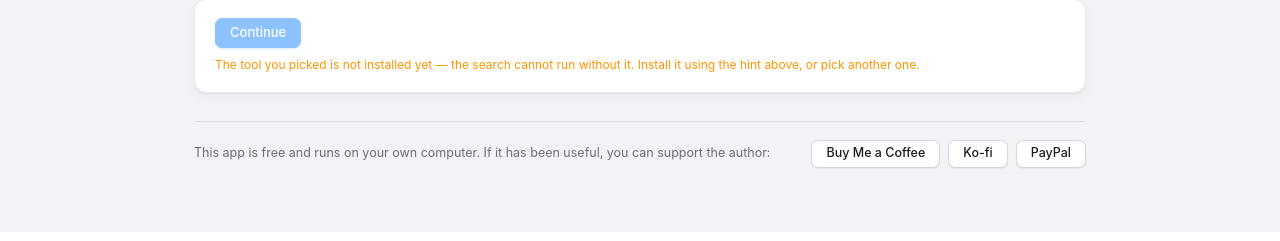
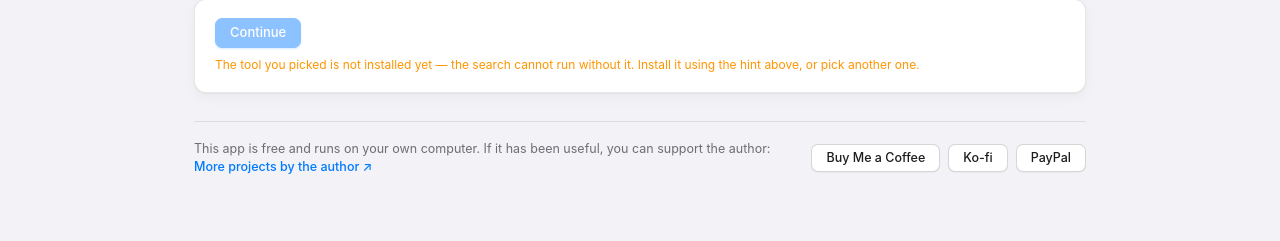
Before and after one commit to aigerim-suleimenova/ai-job-search, a FastAPI app: page /welcome in a window 1280 px wide. Shown: the part 1143-1384 px from the top of the page. Run offline with FastAPI, Linux system fonts and the light colour scheme; data that the repository does not hold is empty.

Commit message:
Link to the author's other projects
A line in the footer of every page, next to the support buttons, and one
in the landing page footer and the README. It opens in the browser
through the same fixed table of addresses as the donation links — the
page sends a key, not a URL.

Co-Authored-By: Claude Fable 5 <noreply@anthropic.com>

```diff
--- a/app.py
+++ b/app.py
@@ -921,19 +921,20 @@ async def provider_recheck(request: Request):
     return _redirect_to(back, _msg("msg_recheck_found" if ready else "msg_recheck_none", name=name))
 
 
-# Адреса поддержки заданы здесь списком: страница передаёт только ключ, чтобы
+# Внешние адреса заданы здесь списком: страница передаёт только ключ, чтобы
 # кнопкой нельзя было открыть произвольный адрес.
-DONATE_URLS = {
+EXTERNAL_URLS = {
     "bmc": "https://buymeacoffee.com/ipupok",
     "kofi": "https://ko-fi.com/ipupok",
     "paypal": "https://www.paypal.com/donate/?hosted_button_id=VBNDB5AHYLGCY",
+    "projects": "https://mrwd.github.io/",
 }
 
 
 @app.post("/donate")
 async def donate(request: Request):
     form = await request.form()
-    url = DONATE_URLS.get(str(form.get("target", "")))
+    url = EXTERNAL_URLS.get(str(form.get("target", "")))
     back = str(form.get("back") or "/simple")
     if url:
         webbrowser.open(url)
--- a/docs/index.html
+++ b/docs/index.html
@@ -159,6 +159,7 @@
     <a href="https://ko-fi.com/ipupok" target="_blank" rel="noopener">Ko-fi</a>
     <a href="https://www.paypal.com/donate/?hosted_button_id=VBNDB5AHYLGCY" target="_blank" rel="noopener">PayPal</a>
   </p>
+  <p><a href="https://mrwd.github.io/" target="_blank" rel="noopener" data-t="projects"></a></p>
   <p><a href="https://github.com/mrWD/ai-job-search">github.com/mrWD/ai-job-search</a></p>
 </footer>
 
@@ -204,6 +205,7 @@ const T = {
     p2_t: "Наружу уходит только запрос к модели", p2_d: "И то лишь к той, которую вы выбрали. С локальной моделью не уходит ничего.",
     footer_open: "Открытый исходный код. Пользуйтесь, изучайте, предлагайте улучшения.",
     donate: "Программа бесплатная. Если пригодилась — можно поддержать автора:",
+    projects: "Другие проекты автора",
   },
   en: {
     hero_title: "A job search that runs itself",
@@ -243,6 +245,7 @@ const T = {
     p2_t: "Only the model request leaves", p2_d: "And only to the model you picked. With a local model, nothing leaves at all.",
     footer_open: "Open source. Use it, read it, suggest improvements.",
     donate: "The app is free. If it has been useful, you can support the author:",
+    projects: "More projects by the author",
   },
   it: {
     hero_title: "Una ricerca di lavoro che va avanti da sola",
@@ -282,6 +285,7 @@ const T = {
     p2_t: "Esce solo la richiesta al modello", p2_d: "E solo verso quello scelto da lei. Con un modello locale non esce nulla.",
     footer_open: "Codice aperto. Lo usi, lo esamini, proponga miglioramenti.",
     donate: "L'app è gratuita. Se vi è stata utile, potete sostenere l'autore:",
+    projects: "Altri progetti dell'autore",
   },
   de: {
     hero_title: "Eine Jobsuche, die von allein läuft",
@@ -321,6 +325,7 @@ const T = {
     p2_t: "Nach außen geht nur die Modellanfrage", p2_d: "Und nur an das von Ihnen gewählte Modell. Mit einem lokalen Modell verlässt nichts das Gerät.",
     footer_open: "Quelloffen. Nutzen, nachlesen, Verbesserungen vorschlagen.",
     donate: "Die App ist kostenlos. Wenn sie nützlich war, können Sie den Autor unterstützen:",
+    projects: "Weitere Projekte des Autors",
   },
 };
 
--- a/jobsearch/i18n.py
+++ b/jobsearch/i18n.py
@@ -587,6 +587,11 @@ TR = {
     "simple_go": {"ru": "Начать поиск", "en": "Start searching",
                   "it": "Avvia la ricerca", "de": "Suche starten"},
     "simple_starting": {"ru": "Запускаем…", "en": "Starting…", "it": "Avvio…", "de": "Wird gestartet…"},
+    "more_projects": {
+        "ru": "Другие проекты автора",
+        "en": "More projects by the author",
+        "it": "Altri progetti dell'autore",
+        "de": "Weitere Projekte des Autors"},
     "donate_hint": {"ru": "Программа бесплатная и работает у вас на компьютере. Если она пригодилась — можно поддержать автора:", "en": "This app is free and runs on your own computer. If it has been useful, you can support the author:", "it": "L'app è gratuita e gira sul vostro computer. Se vi è stata utile, potete sostenere l'autore:", "de": "Die App ist kostenlos und läuft auf Ihrem eigenen Rechner. Wenn sie nützlich war, können Sie den Autor unterstützen:"},
     "log_discover_skipped_why": {"ru": " (его поддерживает только Claude Code CLI)", "en": " (only Claude Code CLI supports it)", "it": " (solo Claude Code CLI lo supporta)", "de": " (nur Claude Code CLI kann das)"},
     "log_empty_profile_fix": {"ru": " Заполните «Профиль» на странице настроек поиска.", "en": " Fill in the Profile block on the Search settings page.", "it": " Compilate il blocco Profilo nella pagina Impostazioni ricerca.", "de": " Füllen Sie den Block Profil auf der Seite Sucheinstellungen aus."},
--- a/jobsearch/locales/ar.py
+++ b/jobsearch/locales/ar.py
@@ -474,4 +474,5 @@ STRINGS = {
 "filter_posted_from": "منشورة من",
 "filter_posted_to": "إلى",
 "filter_dates_hint": "الوظائف بلا تاريخ نشر لا تدخل في المدة — تاريخها غير معروف.",
+"more_projects": "مشاريع أخرى للمؤلف",
 }
--- a/jobsearch/locales/es.py
+++ b/jobsearch/locales/es.py
@@ -473,4 +473,5 @@ STRINGS = {
 "filter_posted_from": "Publicadas desde",
 "filter_posted_to": "hasta",
 "filter_dates_hint": "Las ofertas sin fecha de publicación quedan fuera del periodo: su fecha se desconoce.",
+"more_projects": "Otros proyectos del autor",
 }
--- a/jobsearch/locales/fr.py
+++ b/jobsearch/locales/fr.py
@@ -473,4 +473,5 @@ STRINGS = {
 "filter_posted_from": "Publiées à partir du",
 "filter_posted_to": "jusqu'au",
 "filter_dates_hint": "Les offres sans date de publication restent hors de la période : leur date est inconnue.",
+"more_projects": "Autres projets de l'auteur",
 }
--- a/jobsearch/locales/hi.py
+++ b/jobsearch/locales/hi.py
@@ -473,4 +473,5 @@ STRINGS = {
 "filter_posted_from": "प्रकाशित (से)",
 "filter_posted_to": "तक",
 "filter_dates_hint": "जिन नौकरियों की प्रकाशन तिथि नहीं है वे अवधि में नहीं आतीं — उनकी तिथि अज्ञात है।",
+"more_projects": "लेखक की अन्य परियोजनाएँ",
 }
--- a/jobsearch/locales/ja.py
+++ b/jobsearch/locales/ja.py
@@ -473,4 +473,5 @@ STRINGS = {
 "filter_posted_from": "掲載日（開始）",
 "filter_posted_to": "掲載日（終了）",
 "filter_dates_hint": "掲載日のない求人は期間に入りません。日付が分からないからです。",
+"more_projects": "作者のほかのプロジェクト",
 }
--- a/jobsearch/locales/pl.py
+++ b/jobsearch/locales/pl.py
@@ -473,4 +473,5 @@ STRINGS = {
 "filter_posted_from": "Opublikowane od",
 "filter_posted_to": "do",
 "filter_dates_hint": "Oferty bez daty publikacji nie wchodzą w okres — ich data jest nieznana.",
+"more_projects": "Inne projekty autora",
 }
--- a/jobsearch/locales/pt.py
+++ b/jobsearch/locales/pt.py
@@ -473,4 +473,5 @@ STRINGS = {
 "filter_posted_from": "Publicadas desde",
 "filter_posted_to": "até",
 "filter_dates_hint": "As vagas sem data de publicação ficam fora do período: a data delas é desconhecida.",
+"more_projects": "Outros projetos do autor",
 }
--- a/jobsearch/locales/tr.py
+++ b/jobsearch/locales/tr.py
@@ -473,4 +473,5 @@ STRINGS = {
 "filter_posted_from": "Yayım tarihi",
 "filter_posted_to": "bitiş",
 "filter_dates_hint": "Yayım tarihi olmayan ilanlar döneme girmez — tarihleri bilinmiyor.",
+"more_projects": "Yazarın diğer projeleri",
 }
--- a/jobsearch/locales/uk.py
+++ b/jobsearch/locales/uk.py
@@ -473,4 +473,5 @@ STRINGS = {
 "filter_posted_from": "Опубліковано з",
 "filter_posted_to": "по",
 "filter_dates_hint": "Вакансії без дати публікації в період не потрапляють — їхня дата невідома.",
+"more_projects": "Інші проєкти автора",
 }
--- a/jobsearch/locales/zh.py
+++ b/jobsearch/locales/zh.py
@@ -473,4 +473,5 @@ STRINGS = {
 "filter_posted_from": "发布起始",
 "filter_posted_to": "发布截止",
 "filter_dates_hint": "没有发布日期的职位不计入这个时间段——它们的日期未知。",
+"more_projects": "作者的其他项目",
 }
--- a/static/style.css
+++ b/static/style.css
@@ -530,3 +530,10 @@ input[type="date"]:not(:focus):placeholder-shown::-webkit-datetime-edit { color:
 .live-more:hover { text-decoration: underline; }
 @media (prefers-reduced-motion: reduce) { .live-dot { animation: none; } }
 .running-timing { margin: 6px 0 0; font-size: 12px; color: var(--faint); }
+/* Ссылка на другие проекты: это переход, а не действие — и выглядеть должна ссылкой */
+.donate-projects { display: inline; margin: 0; }
+button.linklike {
+  height: auto; padding: 0; border: 0; background: none; box-shadow: none;
+  color: var(--accent); font-size: inherit; font-weight: 500;
+}
+button.linklike:hover { background: none; text-decoration: underline; }
--- a/templates/_footer.html
+++ b/templates/_footer.html
@@ -2,7 +2,13 @@
    в собранном приложении окно — это webview, и внешняя страница в нём
    выглядела бы как «приложение сломалось и стало сайтом». #}
 <footer class="donate">
-  <span class="donate-text">{{ t('donate_hint') }}</span>
+  <span class="donate-text">{{ t('donate_hint') }}
+    <form method="post" action="/donate" class="donate-projects">
+      <input type="hidden" name="target" value="projects">
+      <input type="hidden" name="back" value="{{ request.url.path }}">
+      <button type="submit" class="linklike">{{ t('more_projects') }} ↗</button>
+    </form>
+  </span>
   <span class="donate-links">
     {% for key, label in [('bmc', 'Buy Me a Coffee'), ('kofi', 'Ko-fi'), ('paypal', 'PayPal')] %}
     <form method="post" action="/donate">
```
Also changed, not shown: README.md.
